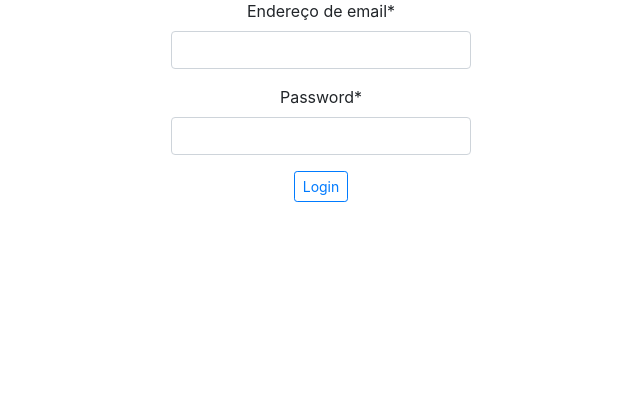
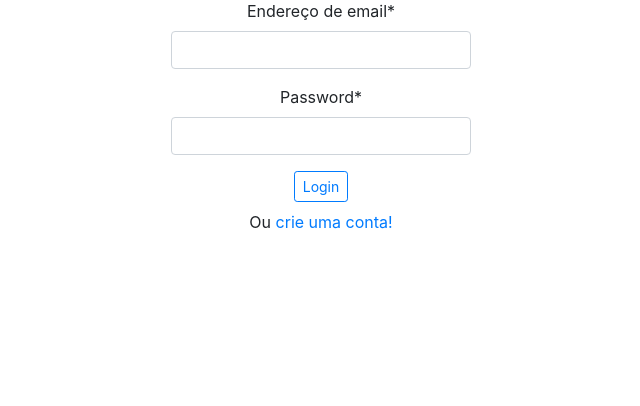
Before and after one commit to Mr-Saxobeat/jeraflix, a Django app: page /accounts/login/ in a window 1280 px wide. Shown: the part 57-463 px from the top of the page, without its empty margins (319-959 px from the left). Run offline with Django 3.2, Linux system fonts and the light colour scheme; some libraries are stand-ins or nearby versions.

Commit message:
Add link para login ou criar conta

```diff
--- a/templates/django_registration/registration_form.html
+++ b/templates/django_registration/registration_form.html
@@ -9,5 +9,6 @@
         {{ form|crispy }}
         <button type="submit" class="btn btn-sm btn-outline-primary">Criar conta Jeraflix</button>
     </form>
+    <p class="mt-2"><a href="{% url 'login' %}">Login</a></p>
 </div>
 {% endblock %}
--- a/templates/registration/login.html
+++ b/templates/registration/login.html
@@ -11,5 +11,6 @@
         {{ form|crispy }}
         <button type="submit" class="btn btn-sm btn-outline-primary">Login</button>
     </form>
+    <p class="mt-2">Ou <a href="{% url 'django_registration_register' %}">crie uma conta!</a></p>
 </div>
 {% endblock %}
```
